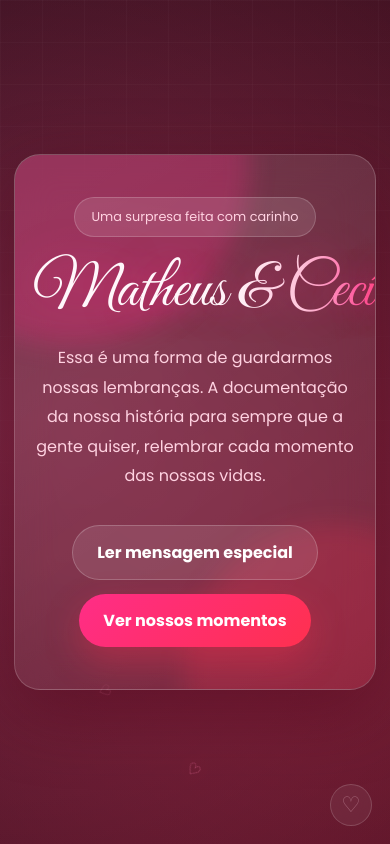
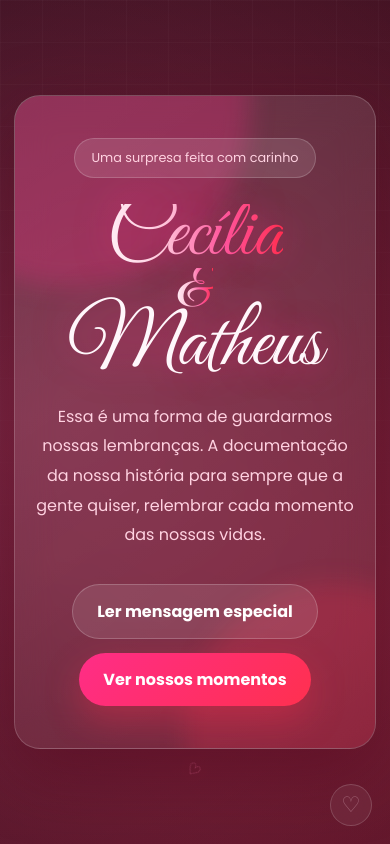
Before and after one commit to MatheuzinDev/surpresa-meu-amor, a website built with Vite: page index.html in a window 390 px wide. Shown: the top 844 px of the page. Built offline with nearby package versions, Linux system fonts and the light colour scheme; some packages are replaced by stand-ins of ours; no server answers; the database is empty.

Commit message:
feat: enhance hero section title layout and styling for improved visual appeal

```diff
--- a/index.html
+++ b/index.html
@@ -18,7 +18,11 @@
       <div class="hero">
         <div class="hero-content">
           <div class="badge">Uma surpresa feita com carinho</div>
-          <h1>Matheus <span>& Cecília</span></h1>
+          <h1 class="hero-title">
+            <span class="hero-name-matheus">Matheus</span>
+            <span class="hero-highlight hero-amp">&</span>
+            <span class="hero-highlight hero-name-cecilia">Cecília</span>
+          </h1>
           <p>
             Essa é uma forma de guardarmos nossas lembranças. A documentação da nossa história para sempre que a gente quiser, relembrar cada momento das nossas vidas.
           </p>
--- a/styles.css
+++ b/styles.css
@@ -154,6 +154,10 @@ header {
 }
 
 .hero h1 {
+  display: inline-flex;
+  align-items: baseline;
+  justify-content: center;
+  gap: 0.16em;
   font-family: "Great Vibes", cursive;
   font-size: clamp(4rem, 11vw, 8.8rem);
   line-height: 0.9;
@@ -162,7 +166,7 @@ header {
   text-shadow: 0 0 34px rgba(255, 45, 135, 0.52);
 }
 
-.hero h1 span {
+.hero-highlight {
   background: linear-gradient(90deg, #fff, #ffd3e3, var(--pink), var(--red));
   -webkit-background-clip: text;
   background-clip: text;
@@ -1048,8 +1052,26 @@ footer {
   }
 
   .hero h1 {
-    font-size: clamp(3.25rem, 16vw, 4.6rem);
-    white-space: nowrap;
+    display: flex;
+    flex-direction: column;
+    align-items: center;
+    gap: 0;
+    font-size: clamp(4rem, 21vw, 5.8rem);
+    line-height: 0.78;
+    white-space: normal;
+  }
+
+  .hero-name-cecilia {
+    order: 1;
+  }
+
+  .hero-amp {
+    order: 2;
+    font-size: 0.72em;
+  }
+
+  .hero-name-matheus {
+    order: 3;
   }
 
   .badge {
```
